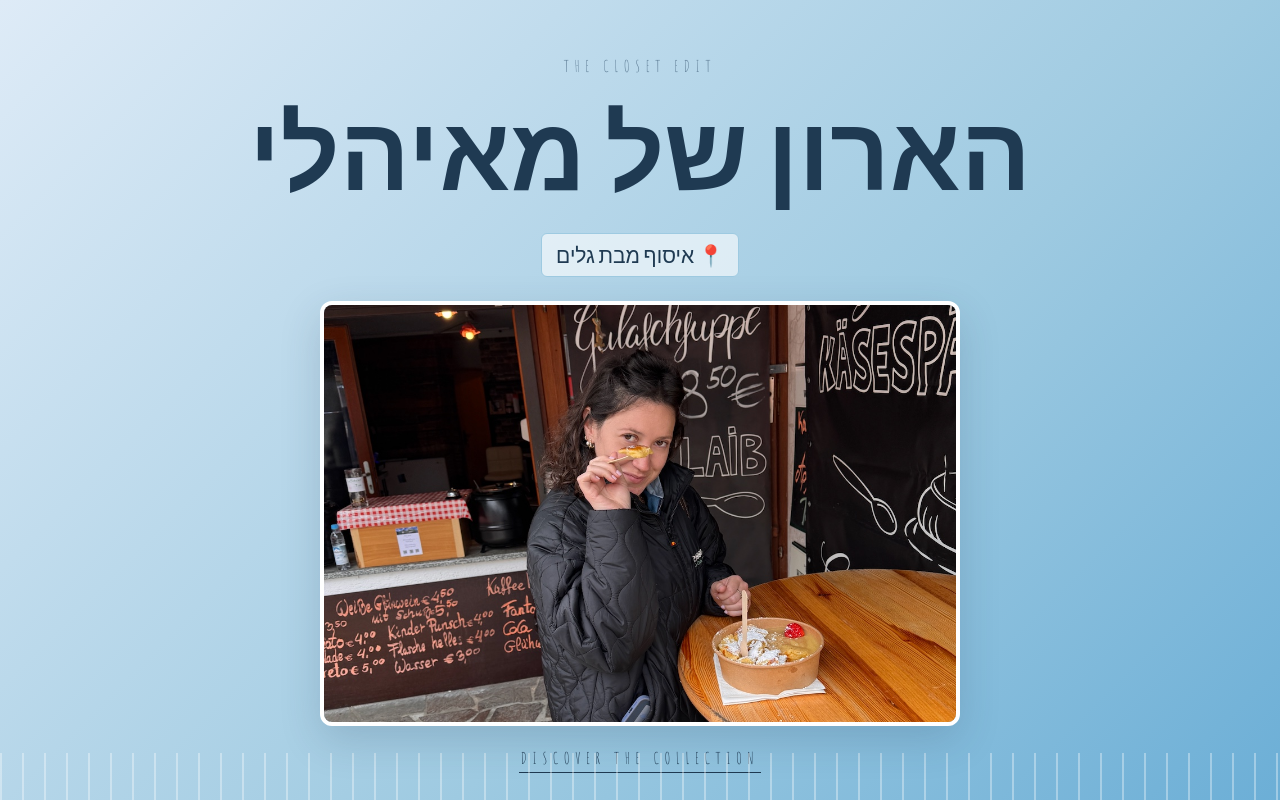
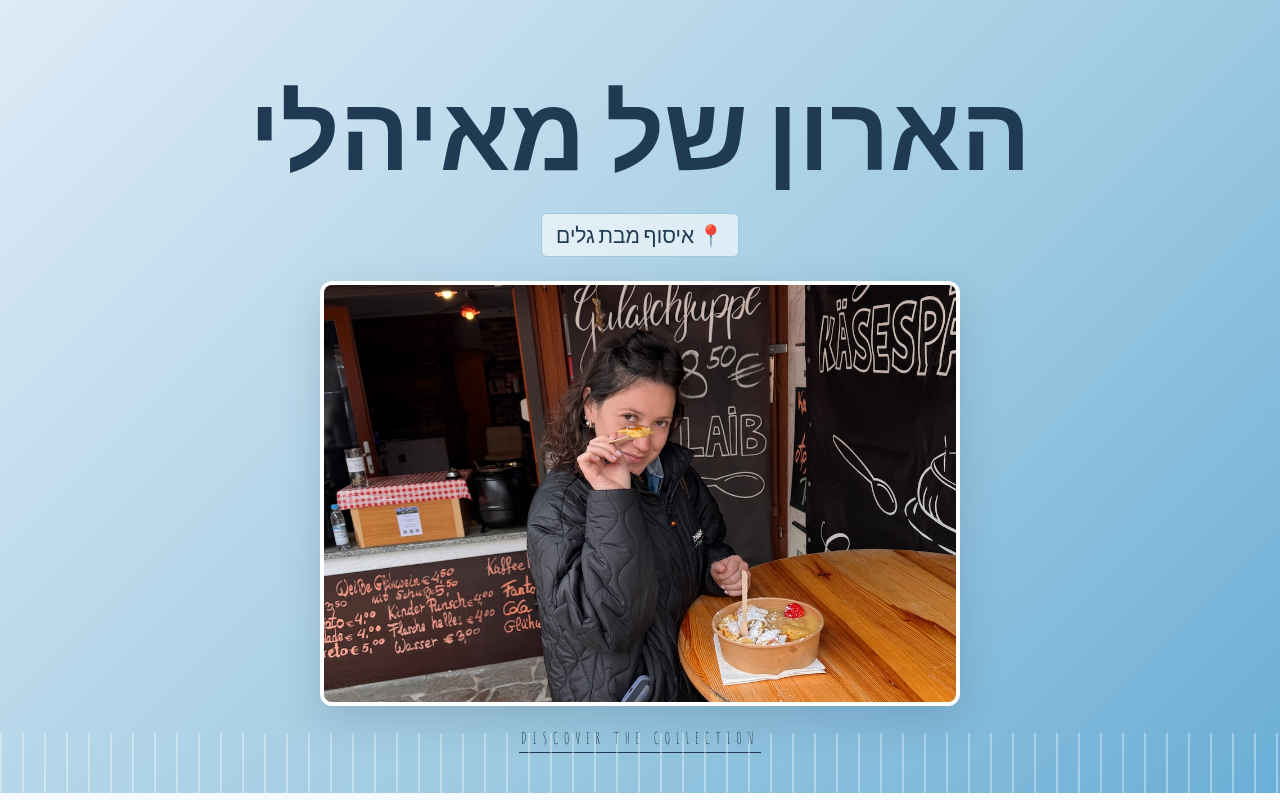
Before and after one commit to asafr93-rosa/mayalee-clothes, a plain HTML site: page index.html in a window 1280 px wide. Shown: the top 800 px of the page. Drawn offline with Linux system fonts and the light colour scheme.

Commit message:
Remove THE CLOSET EDIT label
Co-Authored-By: Claude Opus 5.5 <noreply@anthropic.com>

```diff
--- a/index.html
+++ b/index.html
@@ -13,7 +13,6 @@
 </head>
 <body>
     <header class="hero">
-      <p class="eyebrow">THE CLOSET EDIT</p>
       <h1>הארון של מאיהלי</h1>
       <p class="pickup">📍 איסוף מבת גלים</p>
       <img class="hero-art" src="images/hero.jpg" alt="מאיהלי" width="1124" height="746" />
```
